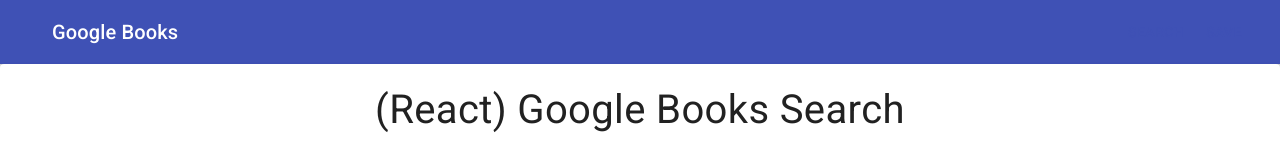
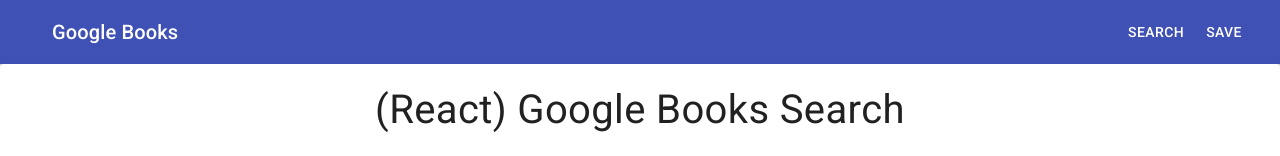
Before and after one commit to zhouyiartemiswang/react_google_book_search, a React (Create React App) app in the folder client/: page / in a window 1280 px wide. Shown: the top 156 px of the page. Built offline with nearby package versions, Linux system fonts and the light colour scheme; the HTML template or start-up script is replaced by a standard one.

Commit message:
added styling for navbar tab

```diff
--- a/client/package.json
+++ b/client/package.json
@@ -7,6 +7,7 @@
         "@testing-library/jest-dom": "^5.11.5",
         "@testing-library/react": "^11.1.2",
         "@testing-library/user-event": "^12.2.2",
+        "axios": "^0.21.0",
         "react": "^17.0.1",
         "react-dom": "^17.0.1",
         "react-router-dom": "^5.2.0",
--- a/client/src/components/NavBar/index.js
+++ b/client/src/components/NavBar/index.js
@@ -14,7 +14,6 @@
     },
     menuButton: {
         marginRight: theme.spacing(2),
-        // color: "white",
     },
     title: {
         flexGrow: 1,
@@ -32,10 +31,7 @@
                     <Typography variant="h6" className={classes.title}>
                         Google Books
                     </Typography>
-                    {/* <Button color="inherit">
-                        Search
-                    </Button> */}
-                    <Button color="inherit">
+                    <Button className="nav-tab">
                         <Link href="/search">Search</Link>
                     </Button>
                     <Button className="nav-tab">
--- a/client/src/components/NavBar/style.css
+++ b/client/src/components/NavBar/style.css
@@ -1,7 +1,3 @@
-.nav-tab {
+button.nav-tab span a{
     color: white;
 }
-
-/* .MuiTypography-colorPrimary {
-    color: white;
-} */
```
Also changed, not shown: client/src/utils/API.js (added, +13 -0 lines), 1 other file (tests, documents, lock files or other folders).
